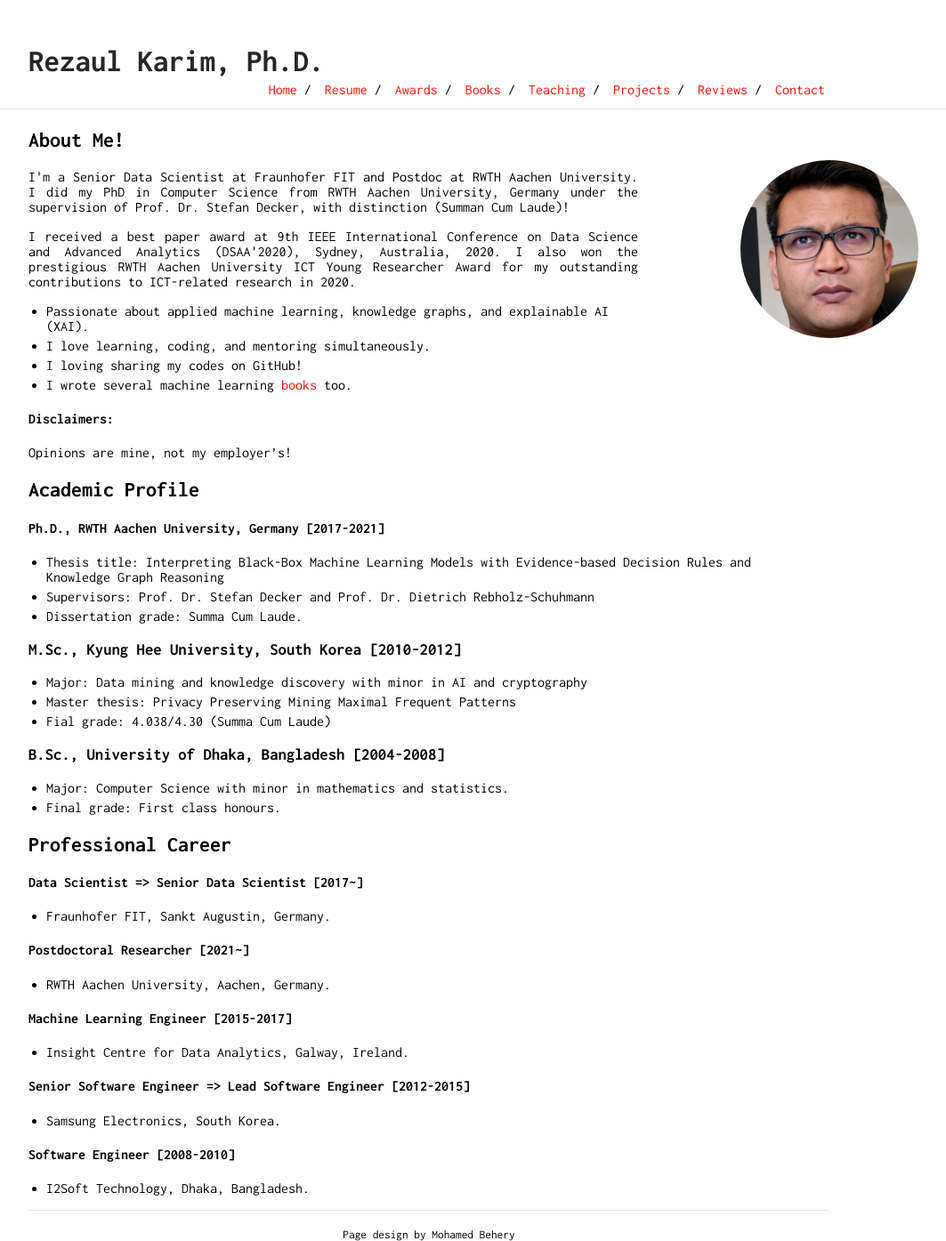
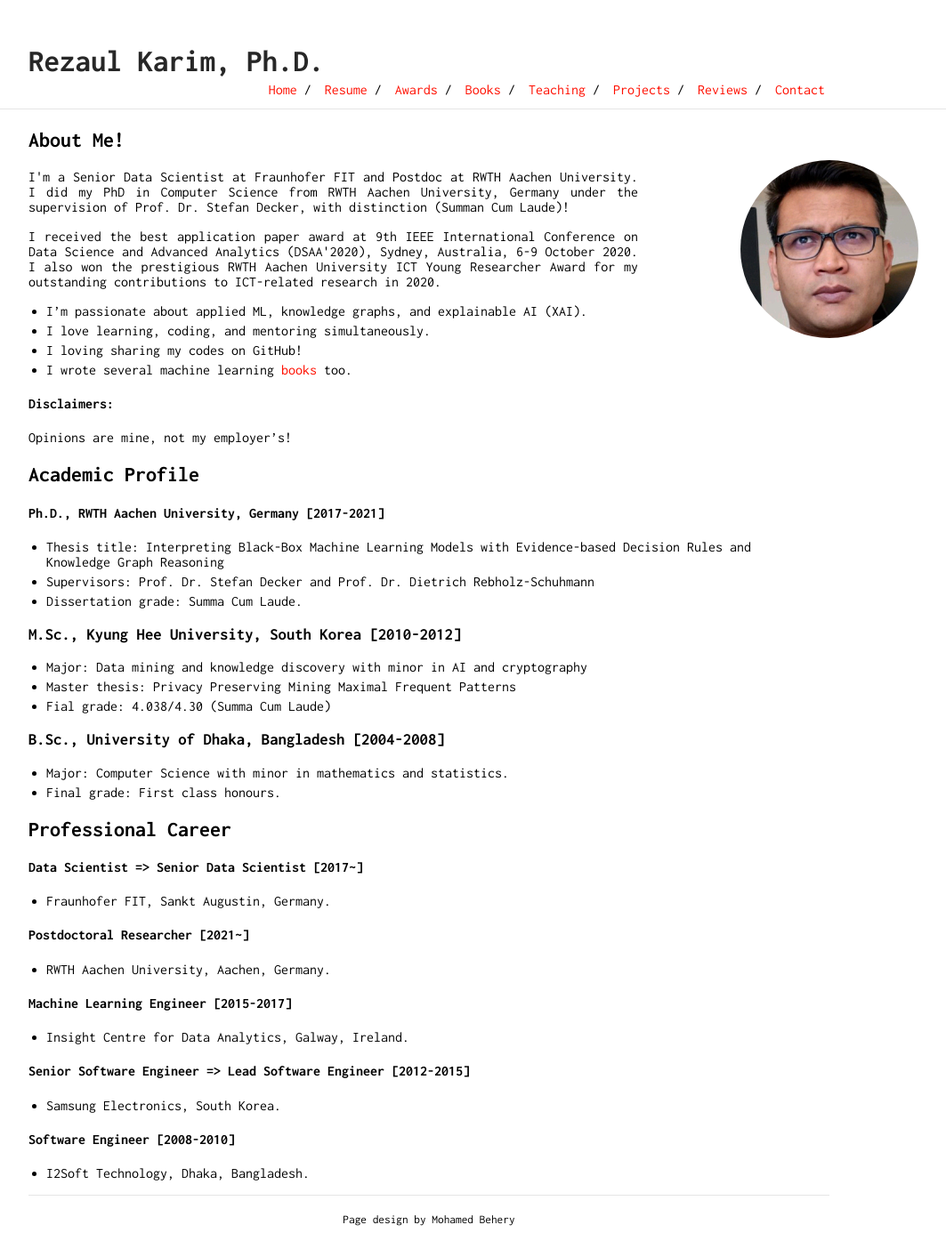
Before and after one commit to rezacsedu/rezacsedu.github.io, a Jekyll site: the page built from index.md, in a window 1280 px wide. Shown: the whole page at 89% size, without its empty margins (158-1221 px from the left). Built offline with Jekyll 4.4.1, drawn with Linux system fonts in a browser that asks for light colours; our own code applies the rules of GitHub Pages for plain Markdown files.

Commit message:
Update index.md

```diff
--- a/index.md
+++ b/index.md
@@ -3,9 +3,9 @@
 
 <p style='text-align: justify;'> I'm a Senior Data Scientist at Fraunhofer FIT and Postdoc at RWTH Aachen University. I did my PhD in Computer Science from RWTH Aachen University, Germany under the supervision of Prof. Dr. Stefan Decker, with distinction (Summan Cum Laude)! </p>
 
-<p style='text-align: justify;'>I received a best paper award at 9th IEEE International Conference on Data Science and Advanced Analytics (DSAA'2020), Sydney, Australia, 2020. I also won the prestigious RWTH Aachen University ICT Young Researcher Award for my outstanding contributions to ICT-related research in 2020. </p>
+<p style='text-align: justify;'>I received the best application paper award at 9th IEEE International Conference on Data Science and Advanced Analytics (DSAA'2020),  Sydney, Australia, 6-9 October 2020. I also won the prestigious RWTH Aachen University ICT Young Researcher Award for my outstanding contributions to ICT-related research in 2020. </p>
 
-- Passionate about applied machine learning, knowledge graphs, and explainable AI (XAI).
+- I'm passionate about applied ML, knowledge graphs, and explainable AI (XAI).
 - I love learning, coding, and mentoring simultaneously.
 - I loving sharing my codes on GitHub!
 - I wrote several machine learning [books](https://www.amazon.com/s?k=Md.+Rezaul+Karim&ref=nb_sb_noss) too.
```
